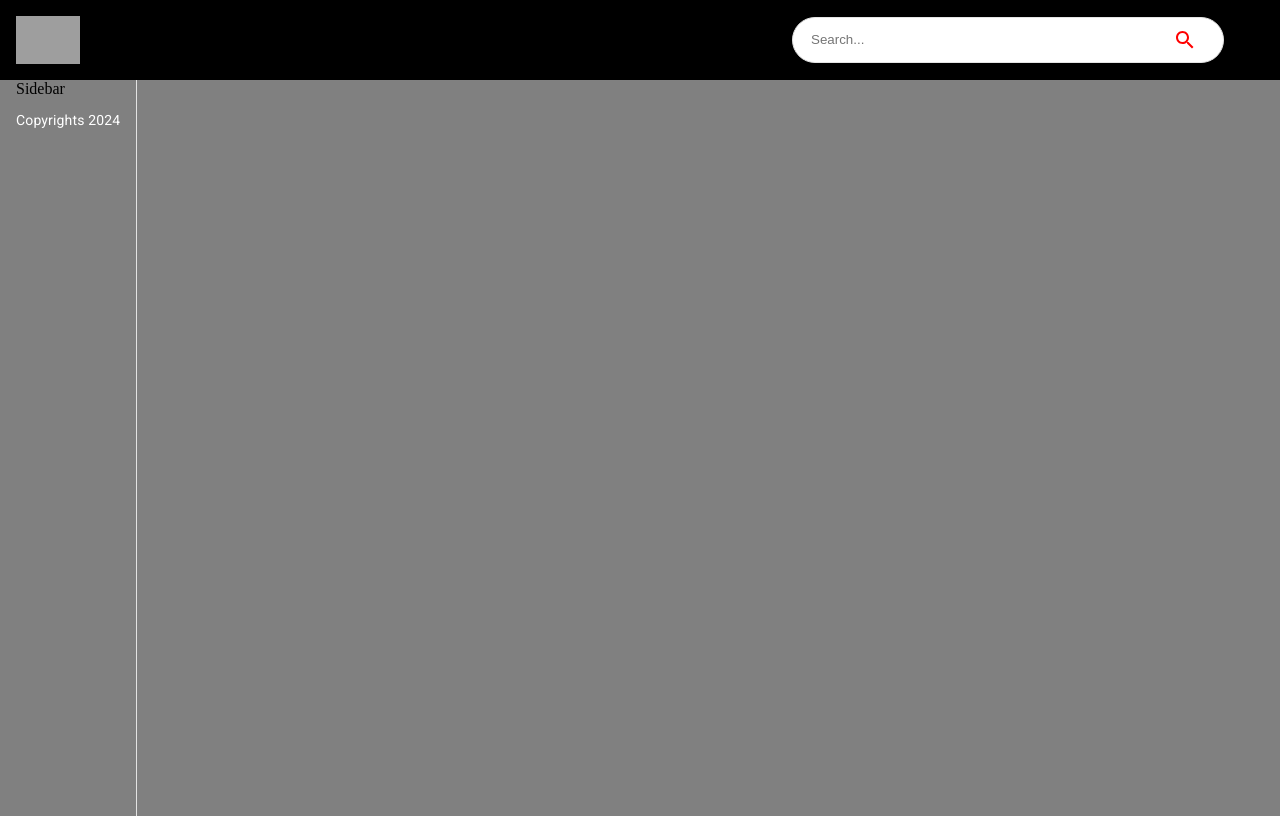
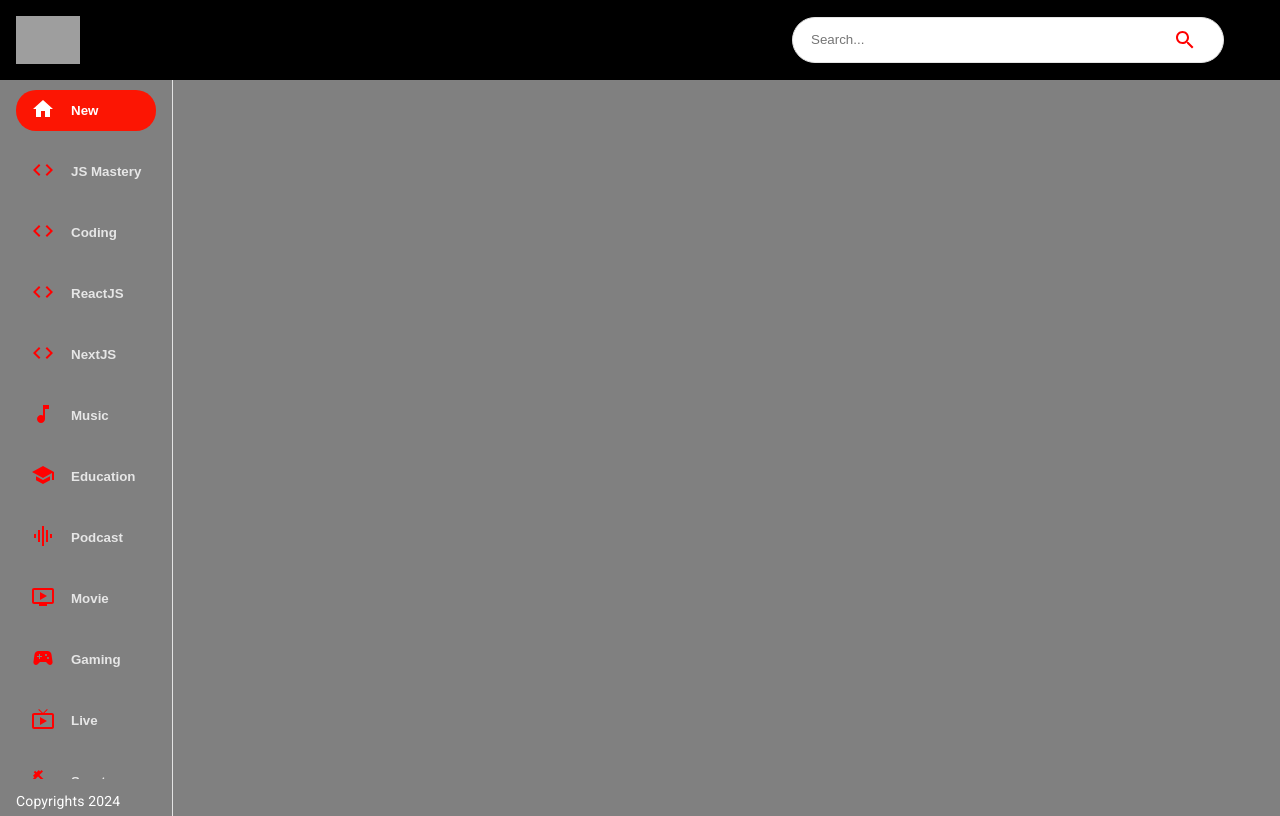
Before and after one commit to hiramzabdy/YT_VideoApp, a React (Create React App) app: page / in a window 1280 px wide. Built offline with nearby package versions, Linux system fonts and the light colour scheme; grey boxes are pictures that could not be loaded.

Commit message:
Sidebar categories buttons

```diff
--- a/src/components/Feed.jsx
+++ b/src/components/Feed.jsx
@@ -1,5 +1,6 @@
 import { useState, useEffect } from "react"
 import { Box, Stack, Typography} from "@mui/material"
+import Sidebar from "./Sidebar"
 
 const Feed = () => {
   return (
@@ -9,7 +10,7 @@
       <Box
       sx={{height:{sx: "auto", md: "92vh"}, borderRight: "1px solid #e3e3e3", px:{sx: 0, md: 2}}}
       >
-        Sidebar
+        <Sidebar></Sidebar>
         <Typography className="copyright" variant="body2" sx={{mt:1.5, color: "#fff"}}>Copyrights 2024</Typography>
       </Box>
 
--- a/src/components/Sidebar.jsx
+++ b/src/components/Sidebar.jsx
@@ -1,8 +1,36 @@
-import React from 'react'
+import { Stack } from "@mui/material"
+import { categories } from "../utils/constants"
+
+let selectedCategory = "New"
 
 const Sidebar = () => {
   return (
-    <div>Sidebar</div>
+    <Stack
+      direction={"row"}
+      sx={{
+        overflowY: "auto",
+        height: {sx: "auto", md: "95%"},
+        flexDirection: {md: "column"}
+      }}
+    >
+      {categories.map((category) => (
+        <button className="category-btn"
+          style={{
+            background: category.name === selectedCategory && "#FC1503",
+            color: "white"
+          }}
+          key={category.name}
+        >
+          <span style={{
+            color: category.name === selectedCategory ? "white" : "red",
+            marginRight: "16px"
+          }}>{category.icon}</span>
+          <span style={{
+            opacity: category.name === selectedCategory ? "1" : "0.8"
+          }}>{category.name}</span>
+        </button>
+      ))}
+    </Stack>
   )
 }
 
```
